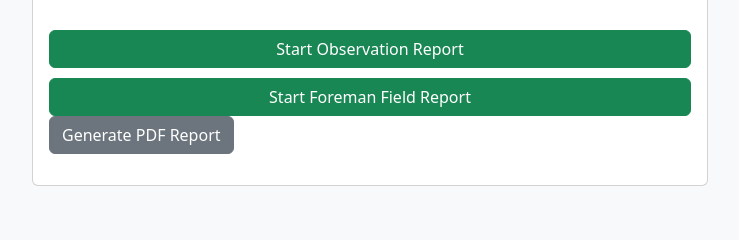
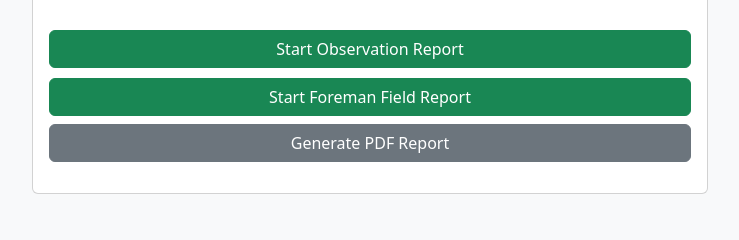
Before and after one commit to Will-Pike/Schnurr-App, a Flask app: page / in a window 1280 px wide. Shown: the part 179-419 px from the top of the page, without its empty margins (270-1009 px from the left). Run offline with Flask 3, Linux system fonts and the light colour scheme; data that the repository does not hold is empty.

Commit message:
fix pdf-button

```diff
--- a/templates/index.html
+++ b/templates/index.html
@@ -29,6 +29,10 @@
       margin-top: 15px;
       text-align: center;
     }
+    .pdf-button {
+        margin-top: 1vh;
+        width: 100%;
+    }
   </style>
 </head>
 <body>
@@ -46,7 +50,7 @@
 
       <a href="#" class="btn btn-success" id="formButton" style="display:none;" target="_blank" onclick="startObservationReport(event)">Start Observation Report</a>
       <a href="/open_foreman_form" class="btn btn-success" target="_blank">Start Foreman Field Report</a>
-      <button class="btn btn-secondary" onclick="generateReport()">Generate PDF Report</button>
+      <button class="btn btn-secondary pdf-button" onclick="generateReport()">Generate PDF Report</button>
 
       <div class="status" id="statusDiv"></div>
     </div>
```
